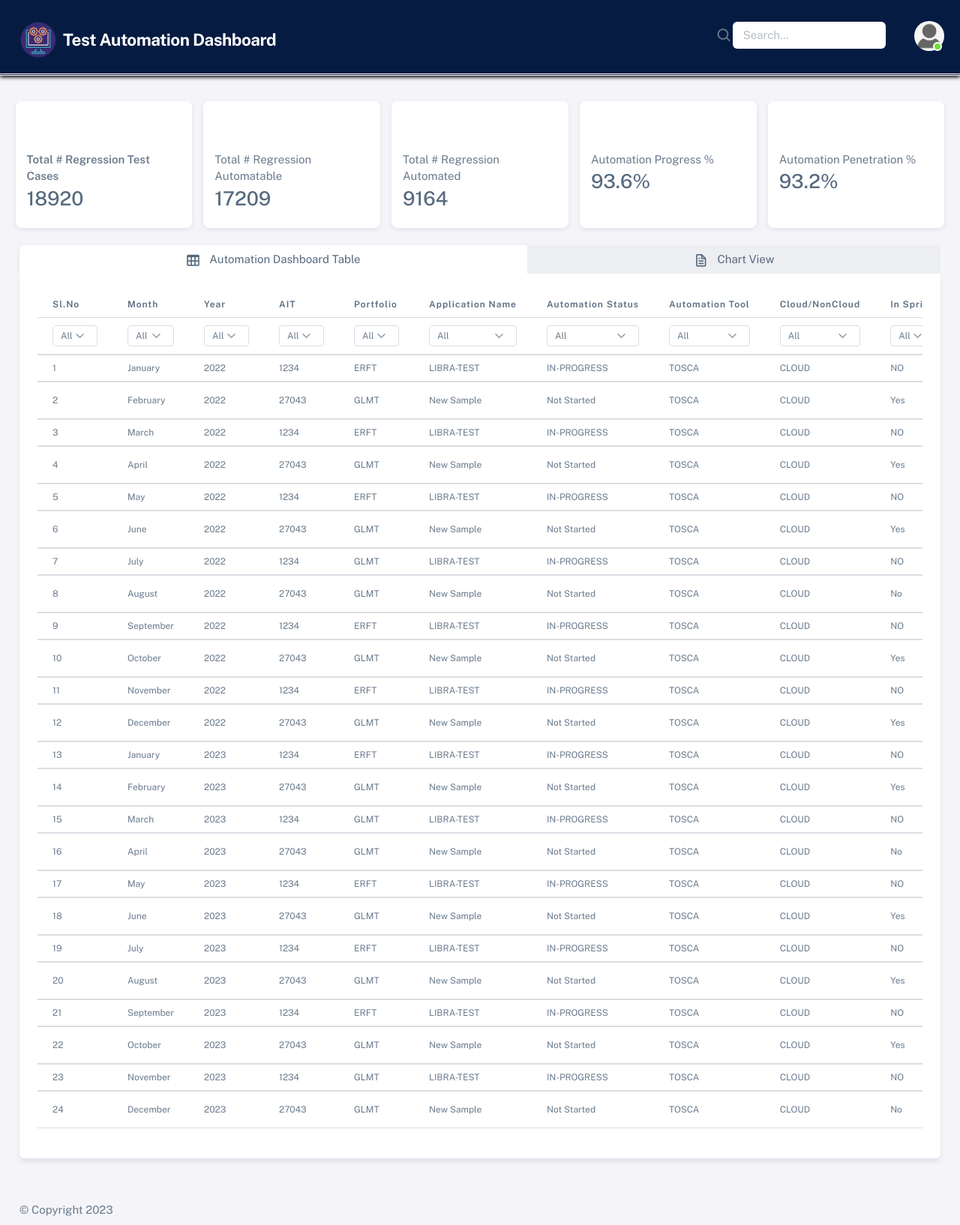
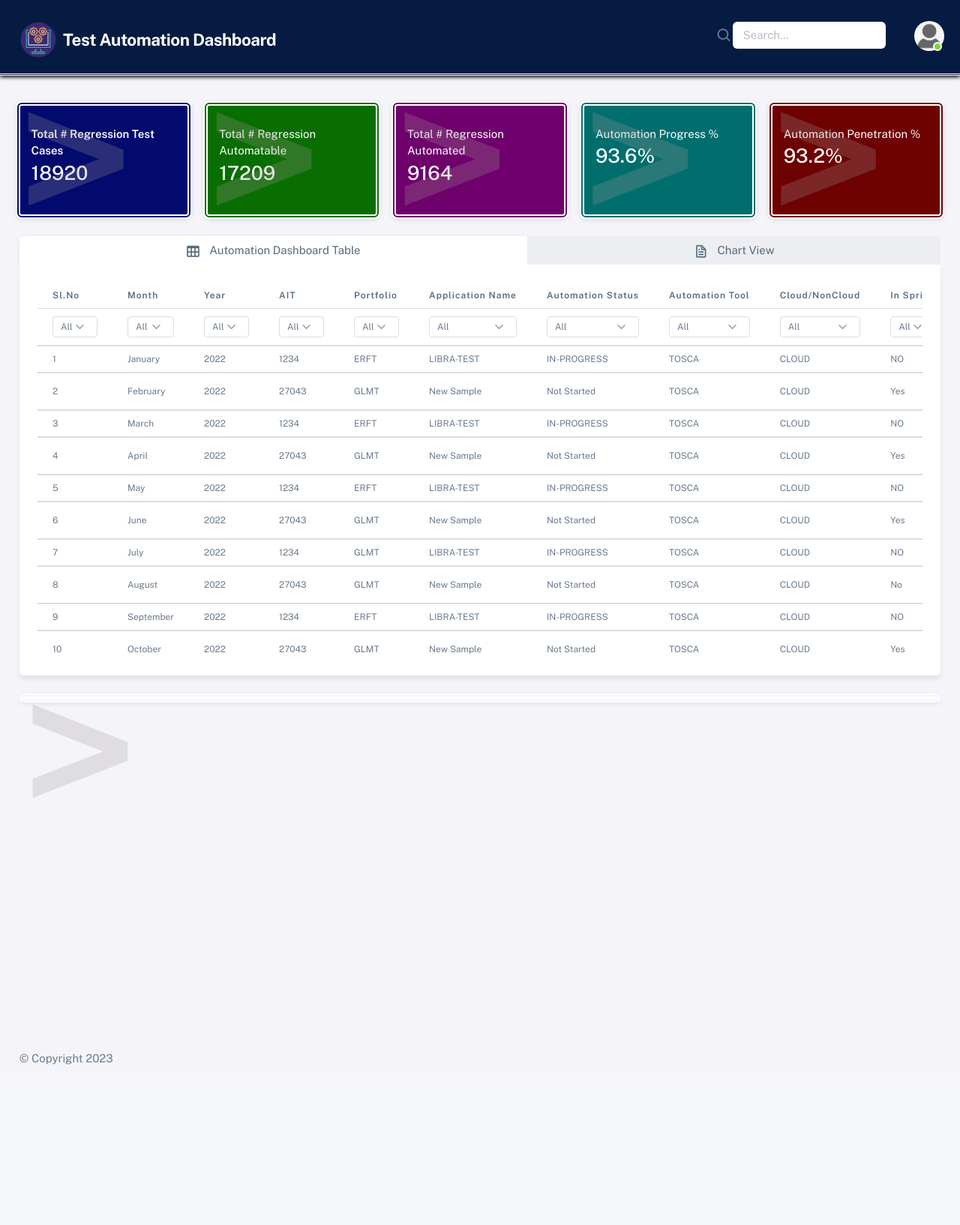
Before and after one commit to indhumano/Accenture_AutomationDashboard, a Django app: page /dashboard/ in a window 1280 px wide. Shown: the whole page at 75% size. After the commit the page ends 1420 px from the top, so only its background shows below. Run offline with Django 4.2, Linux system fonts and the light colour scheme; a user stored in the database is signed in; data comes from the database, SQL or seed files in the repository; data that the repository does not hold is empty; some libraries are stand-ins or nearby versions.

Commit message:
Updated dashboard tile design and table scroll

```diff
--- a/dashboard_app/templates/Index.html
+++ b/dashboard_app/templates/Index.html
@@ -492,12 +492,12 @@ function html2json() {
               {% block content %}
             <!-- Content -->
 
-            <div class="container-xxl flex-grow-1 container-p-y">
+            <div class="container-xxl flex-grow-1 container-p-y cardstyle">
                 <div class="row">
                     <div class="col-lg-12 col-md-12 order-1 col-lg-3ow">
                         <div class="row">
                             <div class="col-lg-3 col-md-12 col-3 mb-3">
-                                <div class="card">
+                                <div class="card cardA">
                                     <div class="card-body">
                                         <div style="visibility: hidden;" class="card-title d-flex align-items-start justify-content-between">
                                             <div class="avatar flex-shrink-0">
@@ -533,7 +533,7 @@ function html2json() {
                                 </div>
                             </div>
                             <div class="col-lg-3 col-md-12 col-3 mb-3">
-                                <div class="card">
+                                <div class="card cardB">
                                     <div class="card-body">
                                         <div style="visibility: hidden;" class="card-title d-flex align-items-start justify-content-between">
                                             <div class="avatar flex-shrink-0">
@@ -561,7 +561,7 @@ function html2json() {
                                 </div>
                             </div>
                             <div class="col-lg-3 col-md-12 col-3 mb-3">
-                                <div class="card">
+                                <div class="card cardC">
                                     <div class="card-body">
                                         <div style="visibility: hidden;" class="card-title d-flex align-items-start justify-content-between">
                                             <div class="avatar flex-shrink-0">
@@ -590,7 +590,7 @@ function html2json() {
                                 </div>
                             </div>
  <div class="col-lg-3 col-md-12 col-3 mb-3">
-                                <div class="card">
+                                <div class="card cardD">
                                     <div class="card-body">
                                         <div style="visibility: hidden;" class="card-title d-flex align-items-start justify-content-between">
                                             <div class="avatar flex-shrink-0">
@@ -619,7 +619,7 @@ function html2json() {
                                 </div>
                             </div>
                             <div class="col-lg-3 col-md-12 col-3 mb-3">
-                                <div class="card">
+                                <div class="card cardE">
                                     <div class="card-body">
                                         <div style="visibility: hidden;" class="card-title d-flex align-items-start justify-content-between">
                                             <div class="avatar flex-shrink-0">
@@ -700,7 +700,7 @@ function html2json() {
                                 </form>
                             </div>
 
-                            <div class="table-responsive text-nowrap">
+                            <div class="table-responsive text-nowrap addscroll-y">
 
                             <table id="data" class="table table-hover table-custom">
                                     <thead>
--- a/static/demo.css
+++ b/static/demo.css
@@ -143,3 +143,22 @@ padding-left: 10px!important; font-size:20px;}
 .txt-center{text-align:center}
 .mrgL-10{margin-left:-12px}
 .mrgLH5-25{margin-left:-26px!important;}
+.addscroll-y{max-height:500px;}
+.cardstyle .cardA{background:#020a6e!important;}
+.cardstyle .cardB{background:#096E01!important;}
+.cardstyle .cardC{background:#6e016b!important;}
+.cardstyle .cardD{background:#016e6e!important;}
+.cardstyle .cardE{background:#6e0101!important;}
+.cardstyle .card ,.cardstyle .card h3{color:#fff;}
+.cardstyle .d-flex{display:none!important}
+.cardstyle .card{border:6px #fff double}
+.cardstyle .card::before {
+ content: ">";
+    color: #a39898;
+    position: absolute;
+    font-size: 20em;
+    opacity: .25;
+    top: -163px;
+    left: -7px;
+}
+.cardstyle .col-lg-3ow .card-body{min-height: 145px;padding-top: 1.8em;}
```
